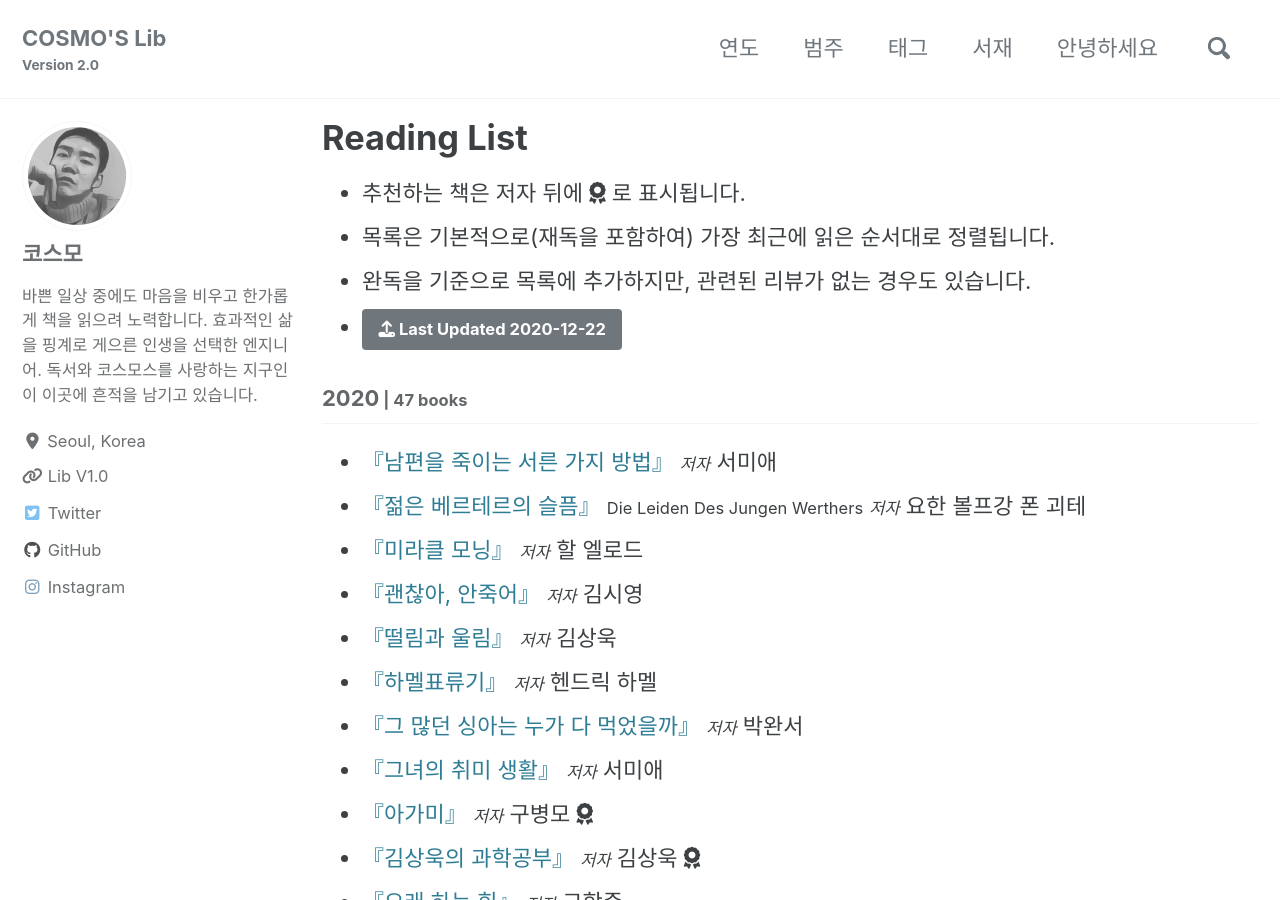
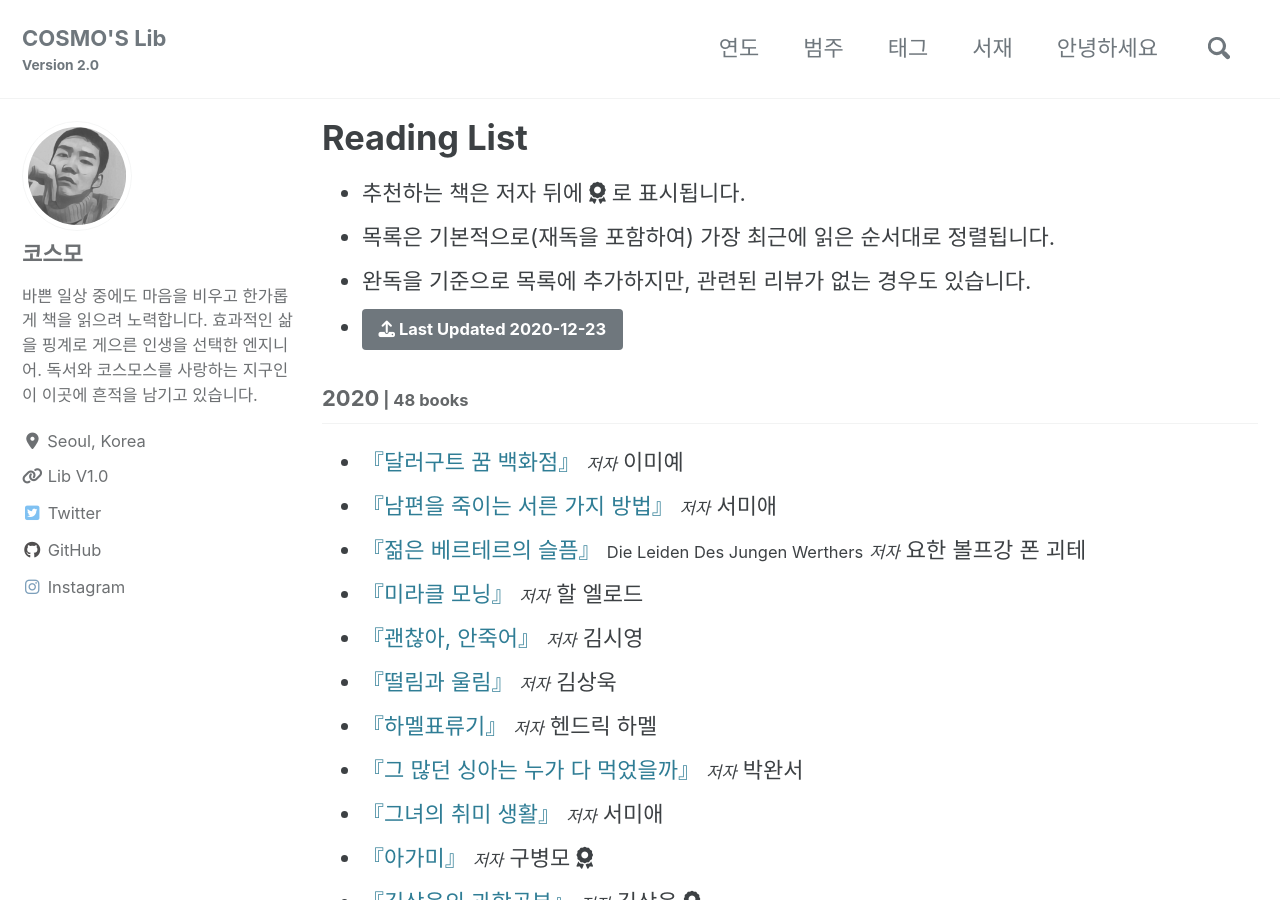
Before and after one commit to deftone2000/cosmo-s-archive, a Jekyll site: the page built from _pages/reading-list.html, in a window 1280 px wide and 900 px high. Built offline with Jekyll 4.4.1, drawn with Linux system fonts in a browser that asks for light colours; cached includes are drawn as plain includes; nearby versions of some CDN libraries; comment, search, counter and statistics services are not loaded; a style sheet for code colours, icons or effects is not loaded.

Commit message:
no message

```diff
--- a/_data/reading.yml
+++ b/_data/reading.yml
@@ -1,7 +1,17 @@
-lastupdate: 2020-12-22
+lastupdate: 2020-12-23
 list:
   - year: "2020"
     books:
+
+      - title: "달러구트 꿈 백화점"
+        ori_title:
+        author: 이미예
+        post_title:
+        cover: https://img.ridicdn.net/cover/1648000309/xxlarge
+        trans:
+        pub: 북닻 출판
+        pub_info: 2020.04.21. 전자책 출간
+        post_link:
 
       - title: "남편을 죽이는 서른 가지 방법"
         ori_title:
```
